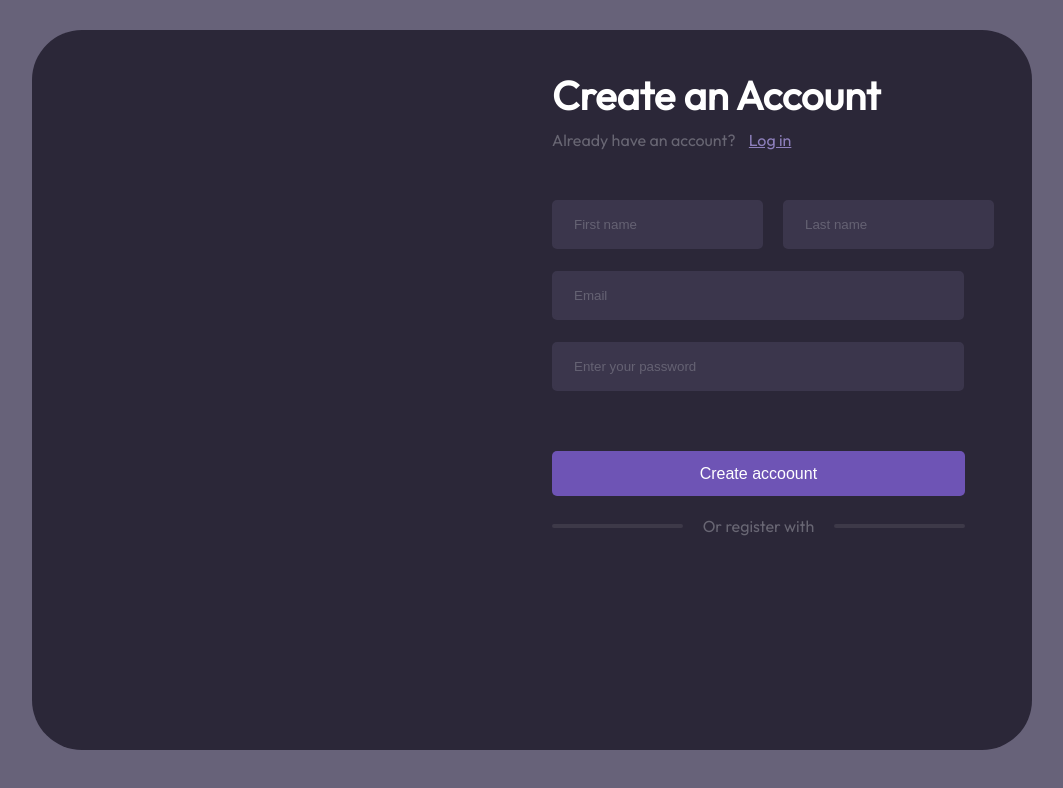
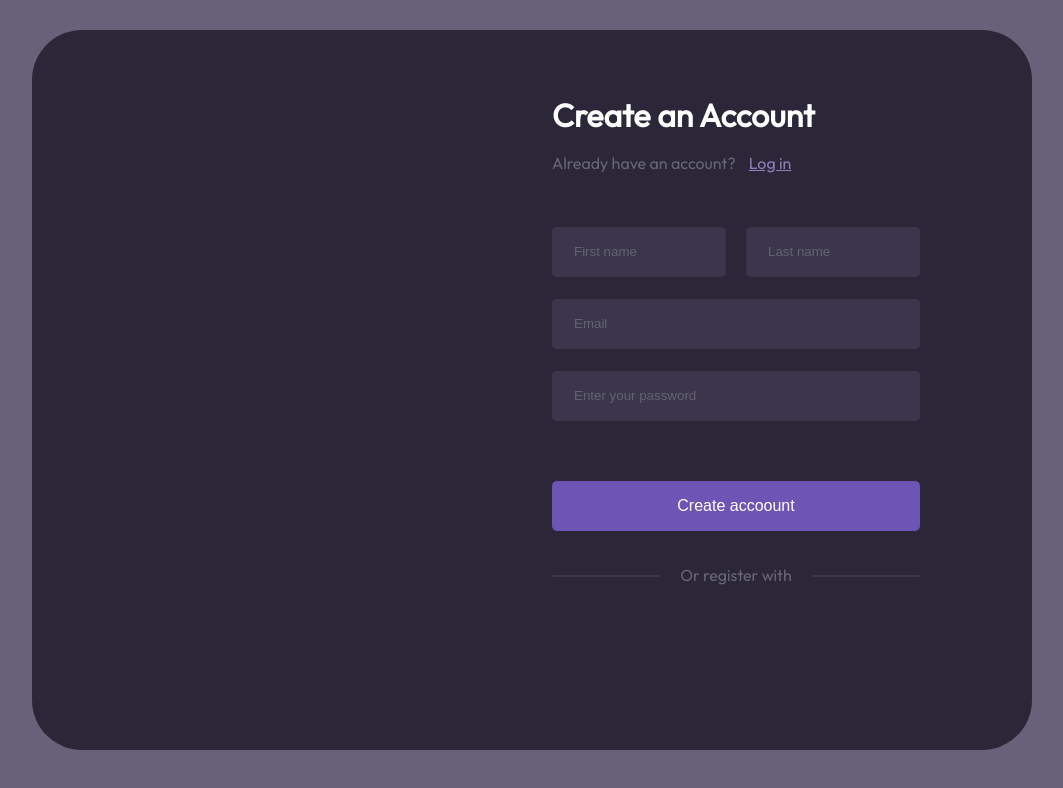
Before and after one commit to kavinpradheep/EVENTEASE, a React (Vite) app: page / in a window 1280 px wide. Shown: the top 788 px of the page, without its empty margins (108-1171 px from the left). Built offline with nearby package versions, Linux system fonts and the light colour scheme.

Commit message:
login page with break point

```diff
--- a/src/components/login/Login.css
+++ b/src/components/login/Login.css
@@ -1,85 +1,189 @@
+* {
+    padding: 0;
+    margin: 0;
+    box-sizing: border-box; /* Ensures padding and borders don't affect size */
+  }
+
+  body {
+    font-family: 'Outfit', sans-serif;
+    background-color: #676279;
+    margin: 0;
+    padding: 0;
+    line-height: 1.6;
+  }
+
+  /* General layout */
   .login-page {
     margin: 30px auto;
     background-color: #2b2738;
     border-radius: 50px;
     display: grid;
-    grid-template-columns: 1fr 1fr;
+    grid-template-columns: 1fr;
     gap: 40px;
     min-height: 90vh;
-    max-width: 1000px;
+    max-width: 90%; /* Default for mobile - use percentage-based width */
+    padding: 20px;
     box-sizing: border-box;
   }
-.right-section{
+
+  .right-section {
     margin-top: 40px;
     display: flex;
     flex-direction: column;
     gap: 10px;
   }
-.right-section h1{
+
+  .right-section h1 {
     padding: 0;
-    font-size: 40px;
+    font-size: 2rem; /* Scalable font size for smaller screens */
     color: white;
   }
-.right-section p{
+
+  .right-section p {
     color: #686673;
   }
-.right-section p span{
+
+  .right-section p span {
     padding-left: 10px;
     color: #8d7fbb;
     text-decoration: underline;
   }
-.name{
+
+  /* Form Fields */
+  .name {
     margin-top: 40px;
     display: flex;
+    flex-direction: column; /* Stack by default */
+    align-items: center;
     gap: 20px;
   }
-.first-name,.last-name{
+
+  .first-name, .last-name, .email, .password {
     color: #656273;
     padding: 10px 20px;
-    padding-right: 10px;
     background-color: #3b364c;
     border: 2px solid #3b364c;
     border-radius: 5px;
     height: 25px;
+    width: 100%; /* Full width by default */
   }
-.email,.password{
-    color: #656273;
-    padding: 10px 20px;
-    padding-right: 100px;
-    background-color: #3b364c;
-    border: 2px solid #3b364c;
-    border-radius: 5px;
-    max-width: 60%;
+
+  .email, .password {
     margin-top: 12px;
-    height: 25px;
   }
-.password{
+
+  .password {
     margin-bottom: 40px;
   }
-.email::placeholder,.password::placeholder,.first-name::placeholder,.last-name::placeholder{
+
+  .email::placeholder, .password::placeholder, .first-name::placeholder, .last-name::placeholder {
     color: #656273;
   }
-.create-account{
+
+  .create-account {
     margin-top: 10px;
     border-radius: 5px;
-    max-width: 86%;
+    width: 100%; /* Full width by default */
     height: 45px;
     font-size: 16px;
     background-color: #6e54b5;
     color: white;
     border: none;
   }
-.or-register{
+
+  /* Or Register Section */
+  .or-register {
     margin-top: 10px;
-    display:flex;
+    display: flex;
     justify-content: center;
     align-items: center;
     gap: 20px;
-    max-width: 86%;
+    width: 100%; /* Full width */
   }
-.or-register hr{
+
+  .or-register hr {
     flex-grow: 1;
     border: none;
-    border: 2px solid #3d3948;
+    border-top: 2px solid #3d3948;
     border-radius: 5px;
   }
+
+  /* Media Queries for Responsiveness */
+
+  /* Mobile Devices (320px - 480px) */
+  @media (max-width: 480px) {
+    .right-section h1 {
+      font-size: 1.5rem; /* Smaller font for mobile */
+    }
+
+    .email, .password, .create-account, .or-register {
+      width: 100%; /* Full width for smaller devices */
+    }
+  }
+
+  /* Tablets/iPads (480px - 768px) */
+  @media (min-width: 481px) and (max-width: 768px) {
+    .right-section h1 {
+        font-size: 2rem;
+      }
+
+      .email, .password, .create-account, .or-register {
+        width: 80%;
+        height: 40px;
+      }
+
+      .name {
+        flex-direction: row;
+      }
+
+      .first-name, .last-name {
+        width: 37.5%;
+        height: 40px;
+      }
+
+  }
+
+  /* Laptops/Small Screens (768px - 1024px) */
+  @media (min-width: 769px) and (max-width: 1024px) {
+    .login-page {
+      grid-template-columns: 1fr 1fr;
+      max-width: 90%;
+    }
+    .right-section{
+        align-items: center;
+    }
+    .right-section h1 {
+      font-size: 38px;
+    }
+    .name{
+        flex-direction: row;
+        gap: 10px;
+    }
+    .first-name, .last-name{
+        height: 40px;
+    }
+    .email, .password, .create-account, .or-register {
+      width: 100%;
+      height: 40px;
+    }
+  }
+
+  /* Desktops/Large Screens (1024px - 1200px) */
+  @media (min-width: 1025px)  {
+    .login-page {
+      grid-template-columns: 1fr 1fr;
+      max-width: 1000px;
+    }
+
+    .name{
+        flex-direction: row;
+        width: 80%;
+    }
+    .first-name, .last-name{
+        height: 50px;
+    }
+    .email, .password, .create-account, .or-register {
+      width: 80%;
+      height: 50px;
+    }
+  }
```
Lines whose indentation alone changed are shown as unchanged.
